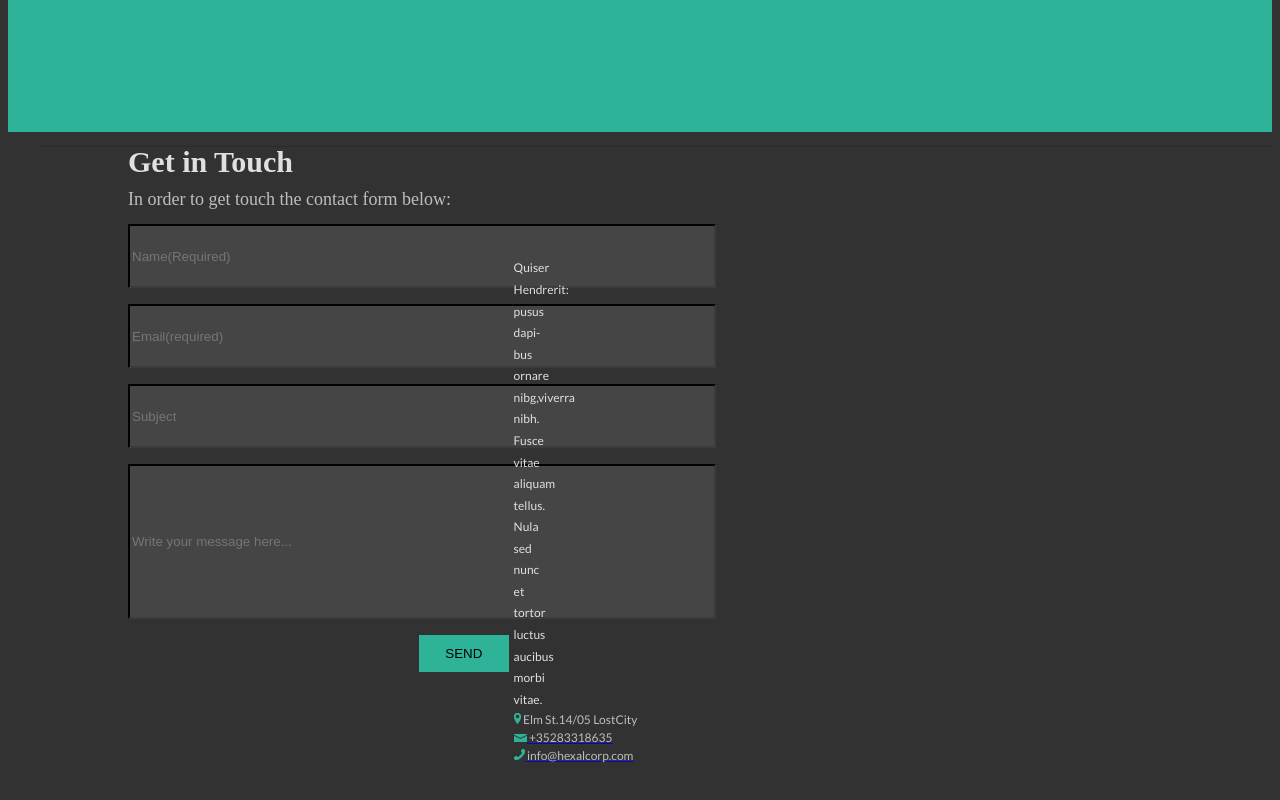
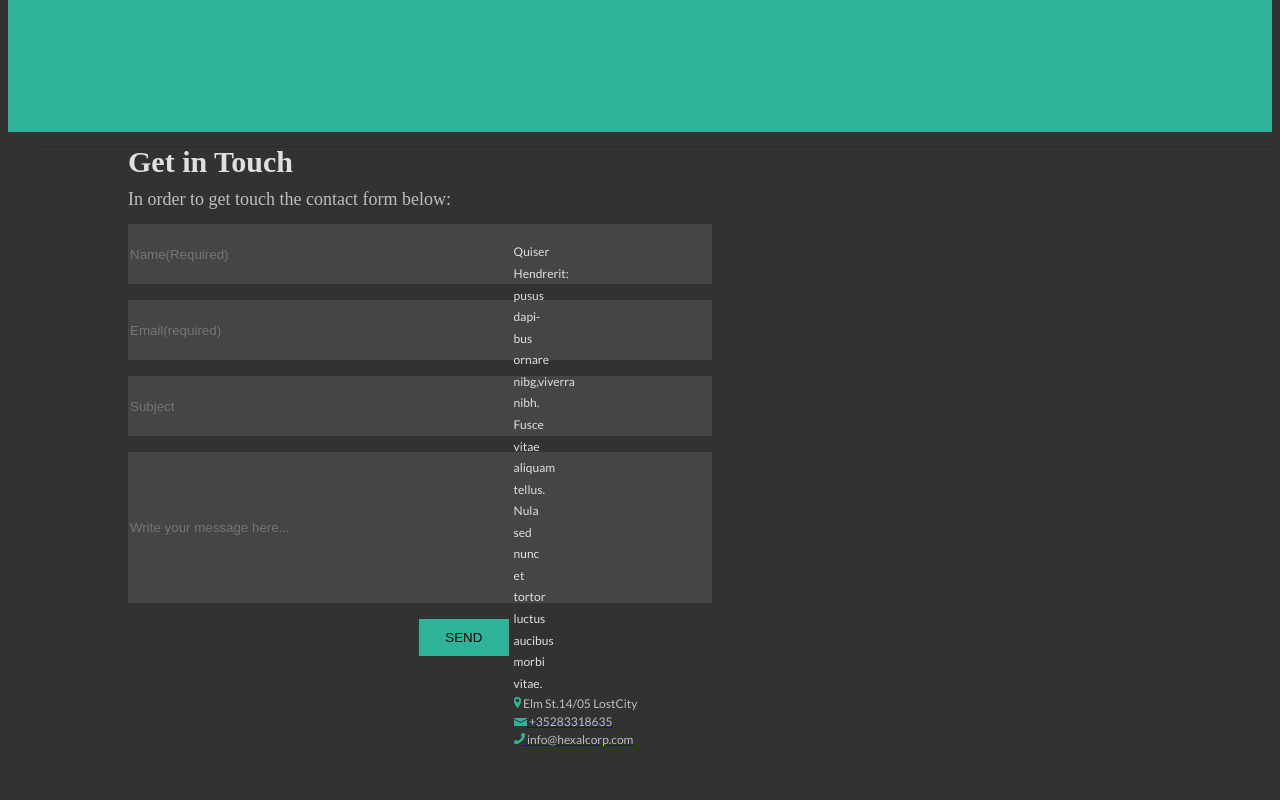
Before and after one commit to koverboy/hexal, a plain HTML site: page index.html in a window 1280 px wide. Shown: the part 1062-1862 px from the top of the page. Drawn offline with Linux system fonts and the light colour scheme; a web font is replaced by a local one.

Commit message:
solved problems with form

```diff
--- a/index.html
+++ b/index.html
@@ -63,12 +63,6 @@
 
         <input type="radio" name="slider1" id="slider1_4">
         <label for="slider1_4"></label>
-        <!--<div class="hexal-group-row3">-->
-        <!--<img class="anderson" id="anderson1" src="Anderson.png">-->
-        <!--<img class="anderson" id="anderson2" src="Anderson.png" >-->
-        <!--<img  class="anderson" id="anderson3" src="Anderson.png">-->
-        <!--<img class="anderson" id="anderson4" src="Anderson.png">-->
-        <!--</div>-->
         <div></div>
     </div>
 
@@ -93,7 +87,7 @@
     </div>
 
     <div id="line1"></div>
-    <p>
+    <form>
     <h2 id="gtch" class="Get_In_Touch ">Get in Touch</h2></p>
     <p id="p" class="In_order_to_get_in_touch_use_the_contact_form_b">In order to get touch the contact form below:</p>
     <br>
--- a/styles.css
+++ b/styles.css
@@ -109,6 +109,7 @@ margin-top:-40px;
     height:58px;
     width:580px;
     background-color:rgb(69,69,69);
+    border:0;
 }
 
 .background{
@@ -148,6 +149,9 @@ margin-top:-40px;
     font-family: "Lato";
     color: rgb(190, 190, 190);
 
+}
+.smallimg:hover {
+color:#0085a1;
 }
 
 #footer{
```
